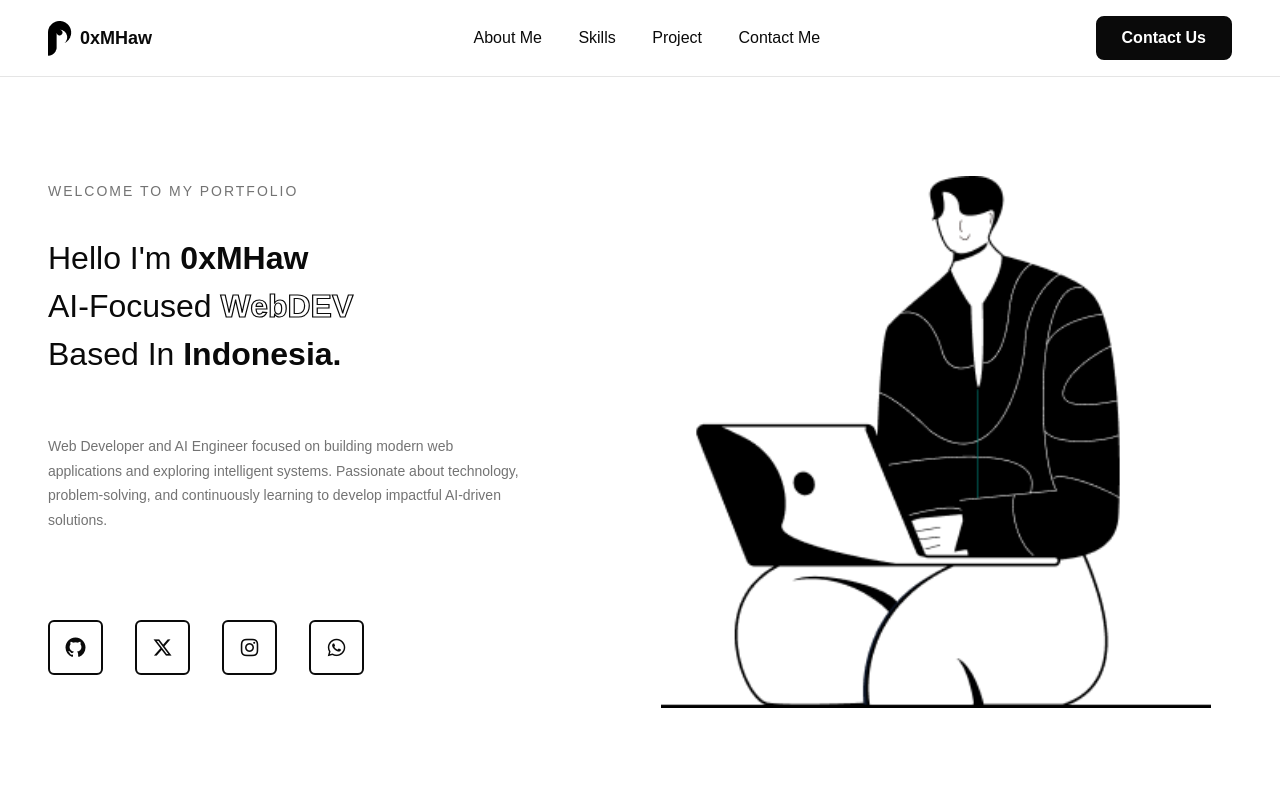
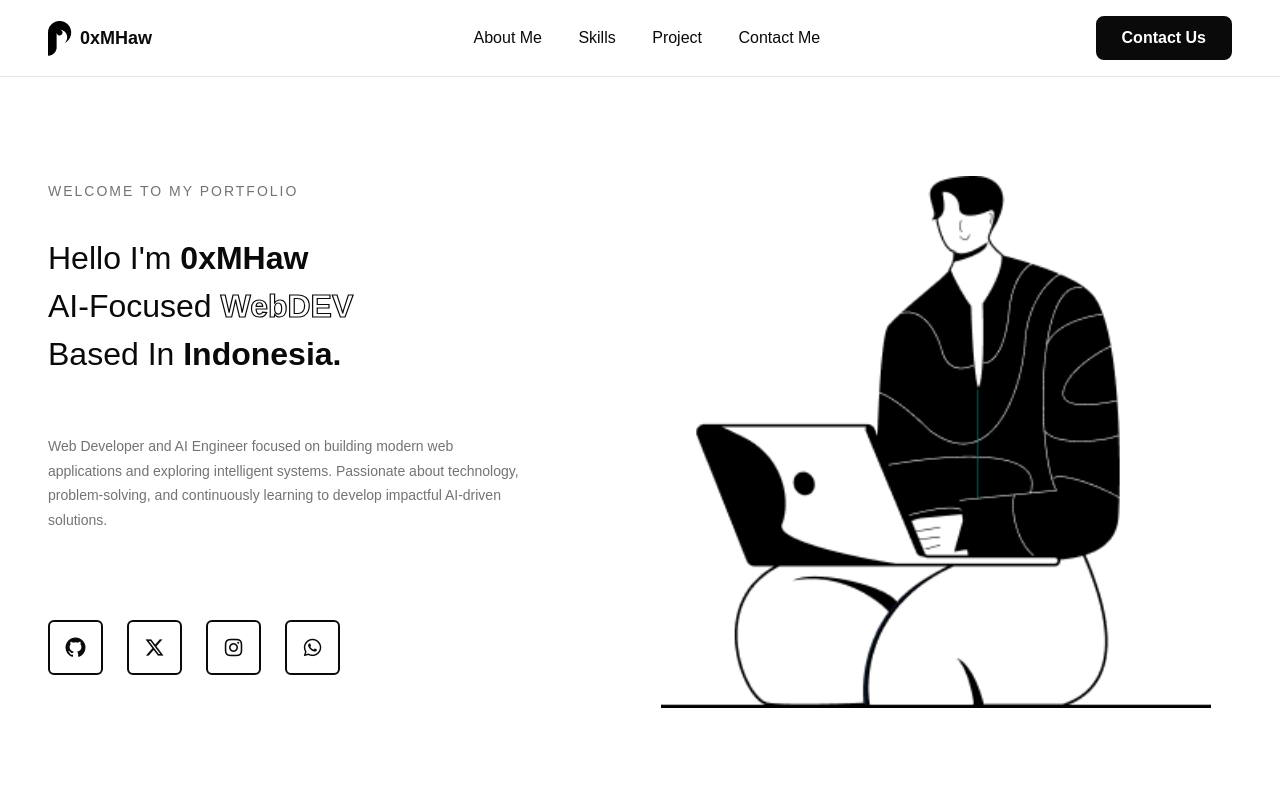
Before and after one commit to 0xMHaw027/company-profile, a website built with Vite: page index.html in a window 1280 px wide. Shown: the top 800 px of the page. Built offline with nearby package versions, Linux system fonts and the light colour scheme.

```diff
--- a/src/components/hero/hero.scss
+++ b/src/components/hero/hero.scss
@@ -174,7 +174,7 @@
     }
     &__social {
       padding-top: $spacing-3xl; // ← beri jarak antara description dan social icons
-      gap: $spacing-xl;
+      gap: $spacing-lg;
     }
     &__social-link {
       width: rem(55);
```
